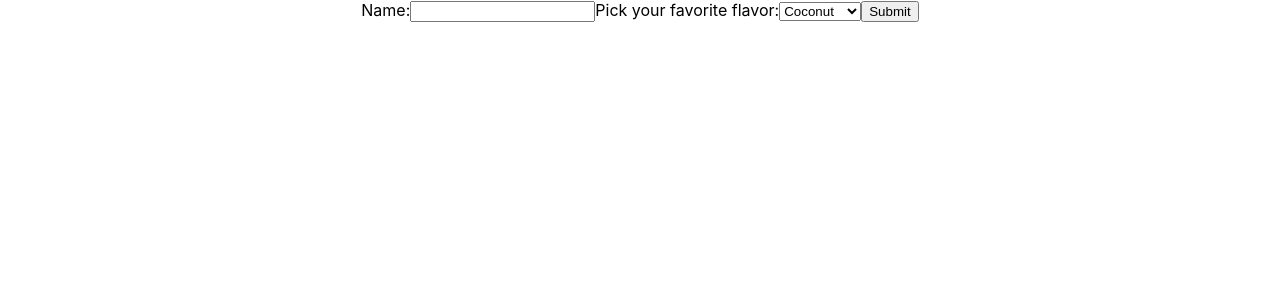
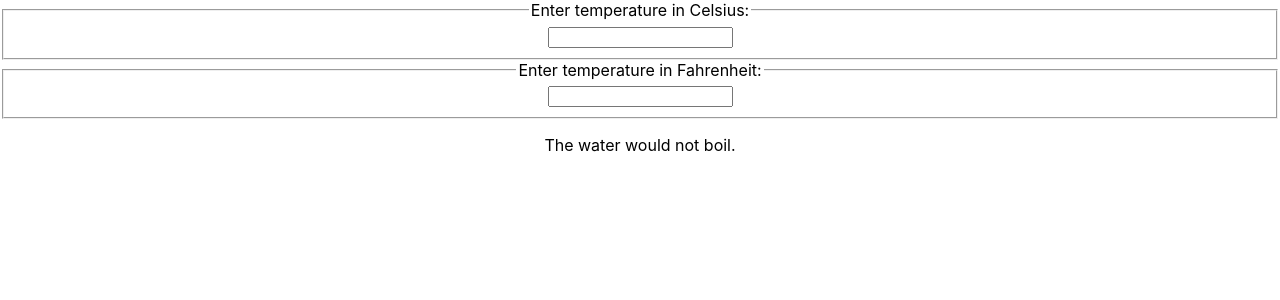
Before and after one commit to Kevinb94/react-fun, a React (Create React App) app: page / in a window 1280 px wide. Shown: the top 300 px of the page. Built offline with nearby package versions, Linux system fonts and the light colour scheme.

Commit message:
Lifting State Up tutorial

```diff
--- a/src/App.js
+++ b/src/App.js
@@ -4,6 +4,7 @@
 import ConditionalRenderComponent from './components/Conditional/conditionalRendering';
 import { NumberList } from './components/ListKeys/list_keys_component';
 import NameForm from './components/forms/reactGuide/basicForms';
+import  Calculator  from './components/state/liftingState/Calculator';
 import './App.css';
 
 const user = {
@@ -28,7 +29,8 @@
       <Clock />
       <ConditionalRenderComponent />
       <NumberList numbers={numbers}/> */}
-      <NameForm/>
+      {/* <NameForm/> */}
+      <Calculator />
     </div>
   );
 }
--- /dev/null
+++ b/src/components/state/liftingState/Calculator.js
@@ -0,0 +1,71 @@
+import React from 'react';
+import TemperatureInput from './TemperatureInput'
+function BoilingVerdict(props) {
+    if (props.celsius >= 100) {
+      return <p>The water would boil.</p>;
+    }
+    return <p>The water would not boil.</p>;
+  }
+
+  function tryConvert(temperature, convert) {
+    const input = parseFloat(temperature);
+    if (Number.isNaN(input)) {
+      return '';
+    }
+    const output = convert(input);
+    const rounded = Math.round(output * 1000) / 1000;
+    return rounded.toString();
+  }
+
+
+  function toCelsius(fahrenheit) {
+    return (fahrenheit - 32) * 5 / 9;
+  }
+
+  function toFahrenheit(celsius) {
+    return (celsius * 9 / 5) + 32;
+  }
+
+
+
+class Calculator extends React.Component {
+    constructor(props) {
+      super(props);
+      this.handleCelsiusChange = this.handleCelsiusChange.bind(this);
+      this.handleFahrenheitChange = this.handleFahrenheitChange.bind(this);
+      this.state = {temperature: '', scale: 'c'};
+    }
+
+    handleCelsiusChange(temperature) {
+      this.setState({scale: 'c', temperature});
+    }
+
+    handleFahrenheitChange(temperature) {
+      this.setState({scale: 'f', temperature});
+    }
+
+    render() {
+      const scale = this.state.scale;
+      const temperature = this.state.temperature;
+      const celsius = scale === 'f' ? tryConvert(temperature, toCelsius) : temperature;
+      const fahrenheit = scale === 'c' ? tryConvert(temperature, toFahrenheit) : temperature;
+
+      return (
+        <div>
+          <TemperatureInput
+            scale="c"
+            temperature={celsius}
+            onTemperatureChange={this.handleCelsiusChange} />
+          <TemperatureInput
+            scale="f"
+            temperature={fahrenheit}
+            onTemperatureChange={this.handleFahrenheitChange} />
+          <BoilingVerdict
+            celsius={parseFloat(celsius)} />
+        </div>
+      );
+    }
+  }
+
+
+  export default Calculator;
--- /dev/null
+++ b/src/components/state/liftingState/TemperatureInput.js
@@ -0,0 +1,33 @@
+import React from 'react';
+
+class TemperatureInput extends React.Component {
+  constructor(props) {
+    super(props);
+    this.handleChange = this.handleChange.bind(this);
+  }
+
+  handleChange(e) {
+    this.props.onTemperatureChange(e.target.value);
+  }
+
+  render() {
+    const temperature = this.props.temperature;
+    const scale = this.props.scale;
+    return (
+      <fieldset>
+        <legend>Enter temperature in {scaleNames[scale]}:</legend>
+        <input value={temperature}
+                onChange={this.handleChange} />
+      </fieldset>
+    );
+  }
+}
+
+  const scaleNames = {
+    c: 'Celsius',
+    f: 'Fahrenheit'
+  };
+
+
+
+  export default TemperatureInput;
```
